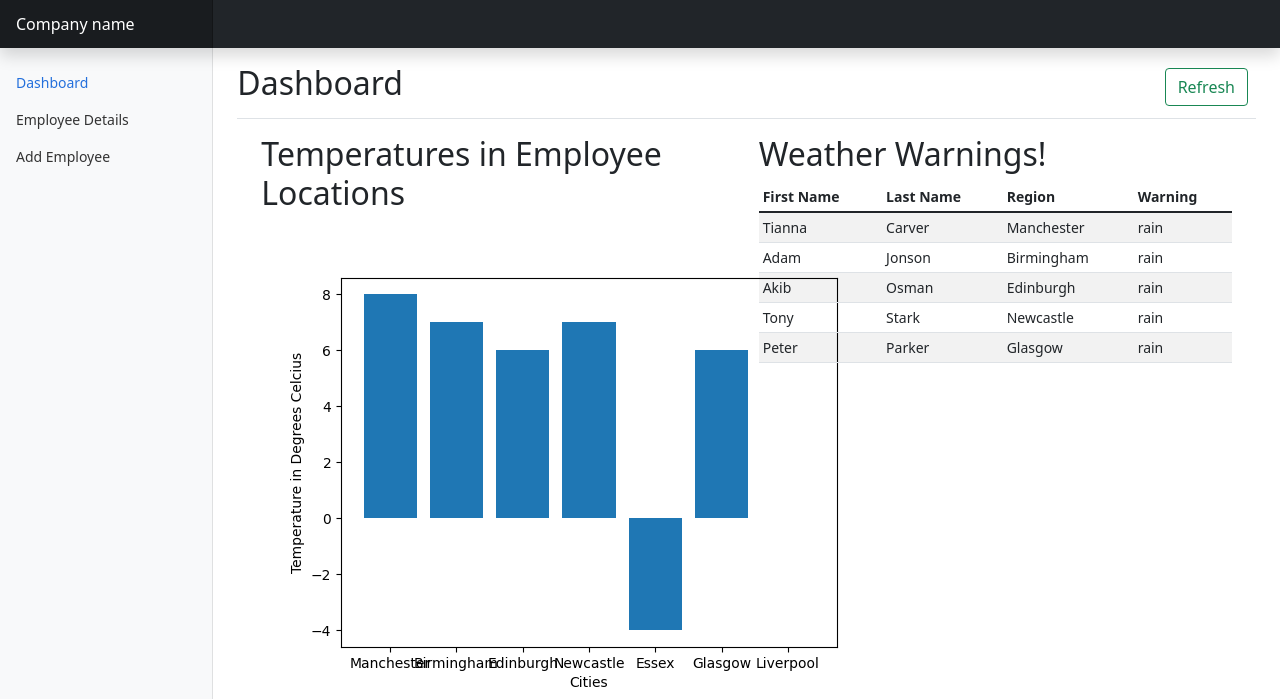
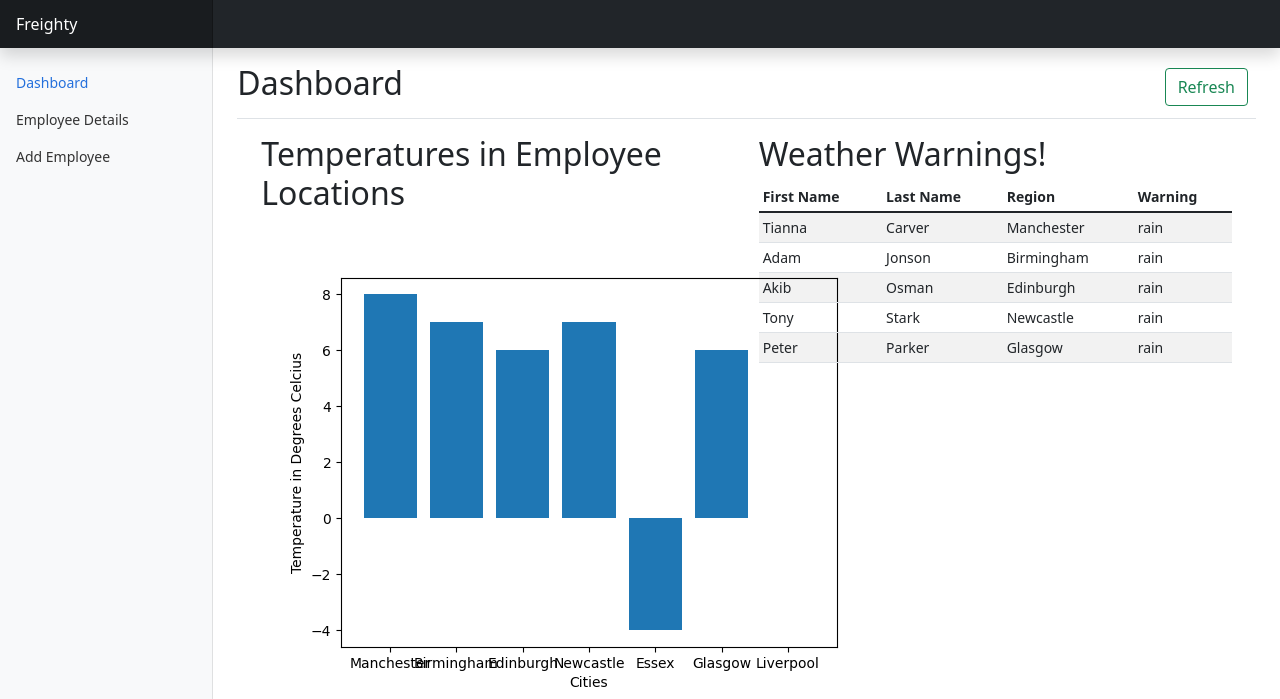
Before and after one commit to ShalajWadhwa/dyhtg-jp, a Flask app: page / in a window 1280 px wide. Shown: the top 699 px of the page. Run offline with Flask 2, Linux system fonts and the light colour scheme; parts of the project's set-up code (start-up, migrations or seed data) failed here and were passed over; some libraries are stand-ins or nearby versions.

Commit message:
Name added

```diff
--- a/templates/base.html
+++ b/templates/base.html
@@ -7,7 +7,7 @@
   <meta name="description" content="">
   <meta name="author" content="Mark Otto, Jacob Thornton, and Bootstrap contributors">
   <meta name="generator" content="Hugo 0.88.1">
-  <title>{{title}} | Name</title>
+  <title>{{title}} | Freighty</title>
 
   <link rel="canonical" href="https://getbootstrap.com/docs/5.1/examples/dashboard/">
 
@@ -40,7 +40,7 @@
 <body>
 
   <header class="navbar navbar-dark sticky-top bg-dark flex-md-nowrap p-0 shadow">
-    <a class="navbar-brand col-md-3 col-lg-2 me-0 px-3" href="/">Company name</a>
+    <a class="navbar-brand col-md-3 col-lg-2 me-0 px-3" href="/">Freighty</a>
     <button class="navbar-toggler position-absolute d-md-none collapsed" type="button" data-bs-toggle="collapse"
       data-bs-target="#sidebarMenu" aria-controls="sidebarMenu" aria-expanded="false" aria-label="Toggle navigation">
       <span class="navbar-toggler-icon"></span>
```
